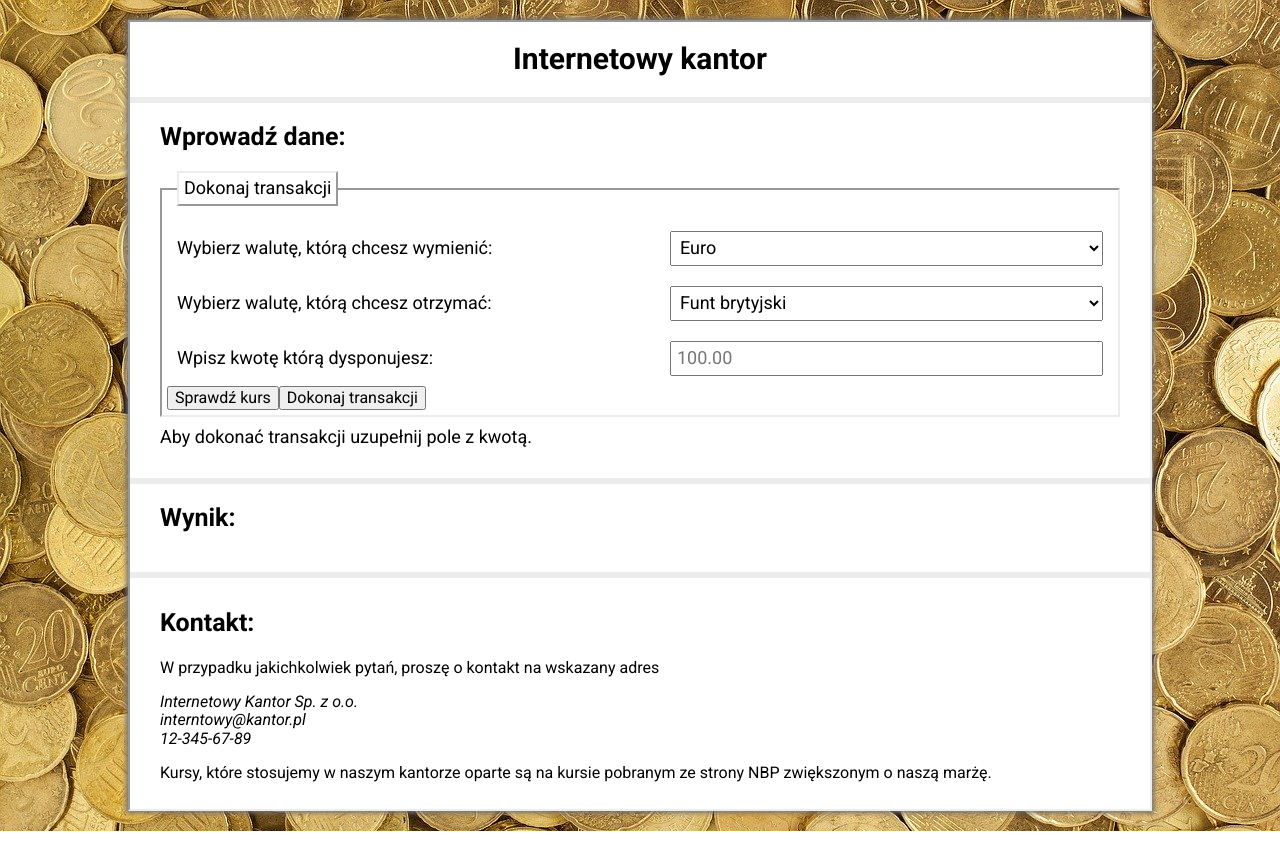
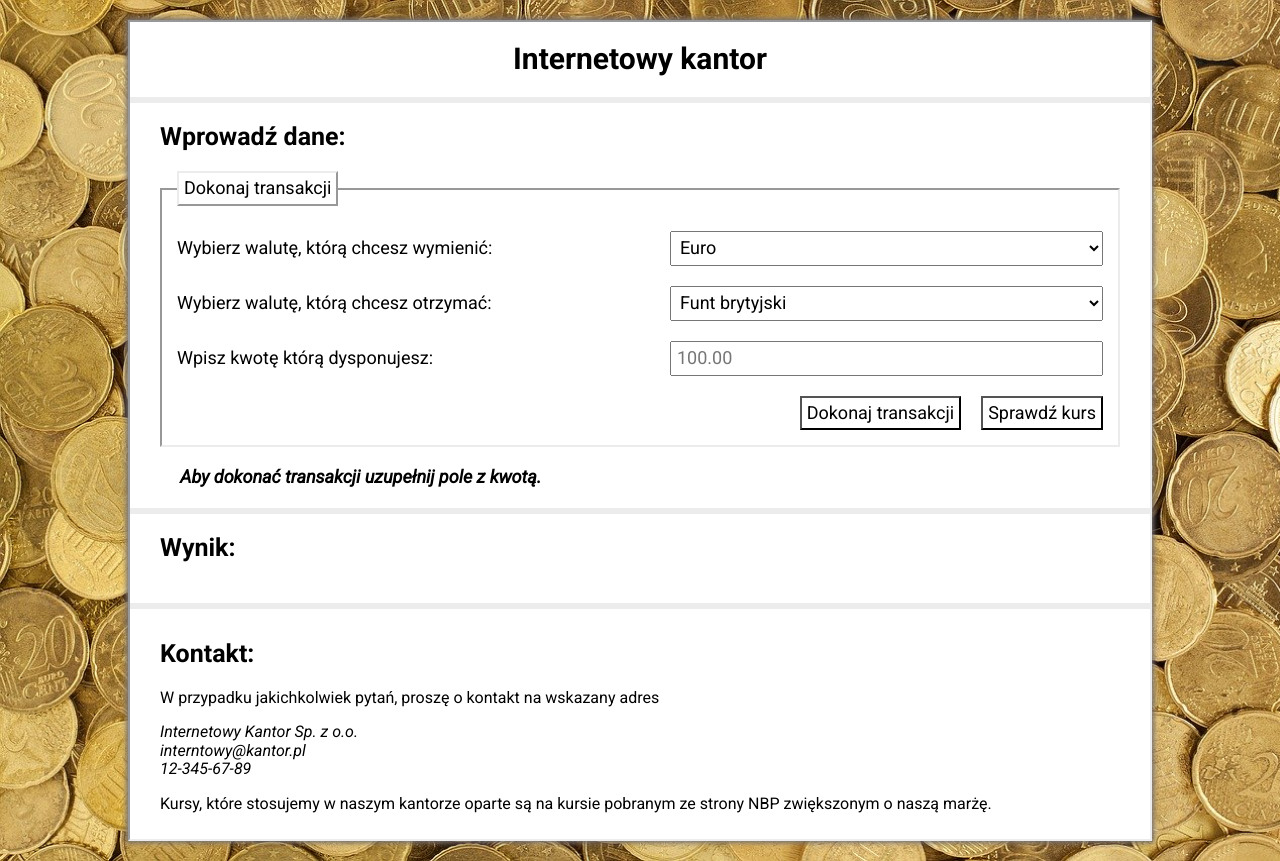
Before and after one commit to anetaszynal/currency-office-react, a React (Create React App) app: page / in a window 1280 px wide. Before the commit the page ends 831 px from the top, so only its background shows below. Built offline with nearby package versions, Linux system fonts and the light colour scheme.

Commit message:
add style to form button and paragraph

```diff
--- a/src/Section/Form/style.css
+++ b/src/Section/Form/style.css
@@ -1,6 +1,6 @@
 .form {
   margin: 10px;
-  overflow: auto;
+  overflow-x: scroll;
 }
 
 .form__fieldset {
@@ -41,3 +41,21 @@
   font-size: 18px;
   min-width: 50%;
 }
+
+.form__paragraph--additionalInfo {
+  margin: 20px 30px 0px;
+  font-weight: bold;
+  font-style: italic;
+}
+
+.form__button {
+  margin: 10px;
+  padding: 5px;
+  float: right;
+  font-size: 18px;
+  background-color: white;
+}
+
+.form__button:hover {
+  background-color: rgb(236 236 236);
+}
```
